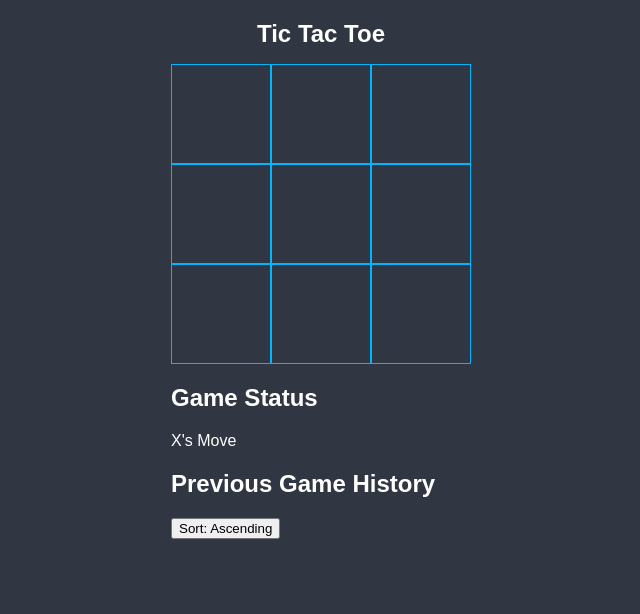
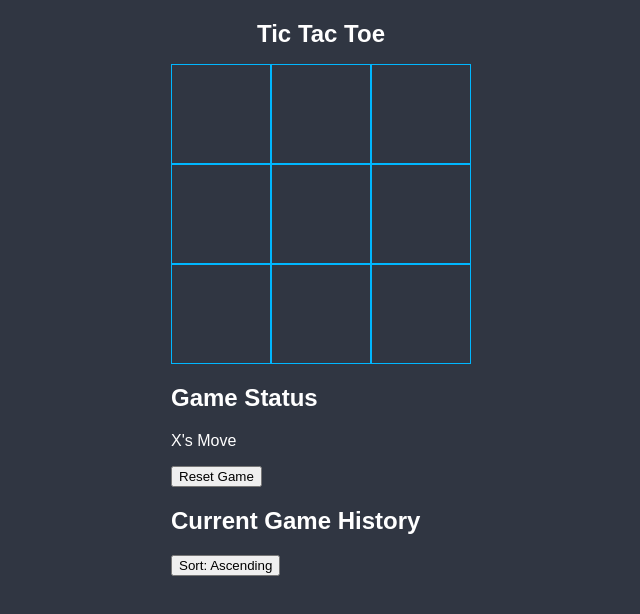
Before and after one commit to malcus-g/ticreactoe, a React (Create React App) app: page / in a window 1280 px wide. Shown: the top 614 px of the page, without its empty margins (319-959 px from the left). Built offline with nearby package versions, Linux system fonts and the light colour scheme.

Commit message:
implement reset game button

```diff
--- a/src/components/Game.jsx
+++ b/src/components/Game.jsx
@@ -55,6 +55,12 @@ function Game() {
         handlePlay(newSquares);
     }
 
+    function handleReset() {
+        setHistory([Array(9).fill(null)]);
+        setCurrentMove(0);
+        setStrikeClass(null);
+    }
+
     function handlePlay(newSquares) {
         const newHistory = [...history.slice(0, currentMove + 1), newSquares];
         setHistory(newHistory);
@@ -86,6 +92,7 @@ function Game() {
             onJumpTo={jumpTo}
             strikeClass={strikeClass}
             squares={squares}
+            onHandleReset={handleReset}
         />
     </div>
     );
--- a/src/components/GameInfo.jsx
+++ b/src/components/GameInfo.jsx
@@ -1,4 +1,4 @@
-function GameInfo({ isHistoryAsc, onHandleSort, history, currentMove, onJumpTo, strikeClass, squares }) {
+function GameInfo({ isHistoryAsc, onHandleSort, history, currentMove, onJumpTo, strikeClass, squares, onHandleReset }) {
 
     const player = currentMove % 2 == 0 ? "X" : "O";
     let status;
@@ -41,8 +41,11 @@ function GameInfo({ isHistoryAsc, onHandleSort, history, currentMove, onJumpTo,
                 <h2>Game Status</h2>
                 <p>{ status }</p>
             </section>
+            <button onClick={onHandleReset}>
+                Reset Game
+            </button>
             <section id="history">
-                <h2>Previous Game History</h2>
+                <h2>Current Game History</h2>
                 <button onClick={onHandleSort}>
                     Sort: {isHistoryAsc ? "Ascending" : "Descending"}
                 </button>
```
